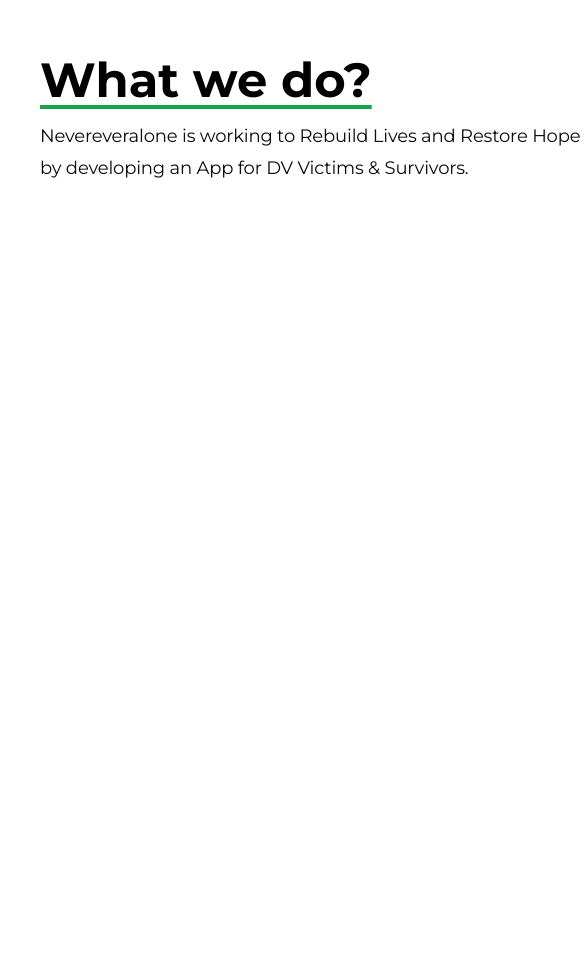
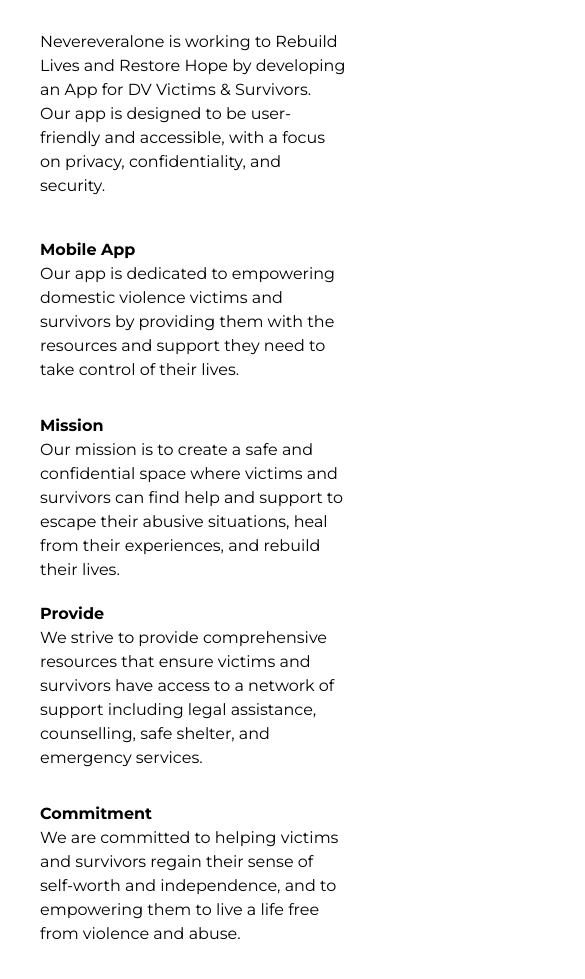
Before and after one commit to NeverEverAloneDevs/NeverEverAlone, a React (Vite) app: page /about in a window 390 px wide. Shown: the part 1360-2339 px from the top of the page, 585 px wide, since content can reach past the window. Built offline with nearby package versions, Linux system fonts and the light colour scheme.

Commit message:
add responsive to About.jsx

```diff
--- a/src/components/About.jsx
+++ b/src/components/About.jsx
@@ -14,7 +14,7 @@
 								<img className="" src={img39} />
 							</div>
 						</div>
-						<div className="content w-fit flex flex-col pt-10 pl-10 gap-5">
+						<div className="content w-full flex flex-col pt-10 pl-10 gap-5">
 							<h4  className="text-5xl font-bold underline underline-offset-8  decoration-green-600">
 							Who We Are
 							</h4>
@@ -24,34 +24,43 @@
 							<p className="mt-5 text-lg">
 							We are a diverse team of volunteers, advocates, professionals, and survivors who share a common goal of creating a world free from domestic violence. Through our collective expertise, empathy, and commitment, we strive to make a positive impact on the lives of those affected by domestic violence, offering them the support, resources, and empowerment they need to rebuild their lives and thrive.
 							</p>
-							<div className='mt-5'>
+							<div className='mt-5 flex items-center'>
 								<a className="who-we-are-button" href="www.google.com">Learn More </a>
 								<svg xmlns="http://www.w3.org/2000/svg" width="20" height="20" viewBox="0 0 20 20" fill="none">
 								<path d="M7.5 15L12.5 10L7.5 5" stroke="#147952" stroke-width="2" stroke-linecap="round" stroke-linejoin="round"/></svg>
 							</div>
 
 						</div>
-						<div className="who-we-are-button-box">
-
-						</div>
-
 					</div>
 
 
 			</div>
 
 			{/* what is NeverEverAlone doing/ what we do */}
-			<div className="font-montserrat p-10 flex gap-10">
-				<div className="what-we-do-left-box">
-					<h4 className="text-5xl font-bold underline underline-offset-8  decoration-green-600">What we do?</h4>
-					<p className="what-we-do-title-content">
+			<div className="font-montserrat p-10 flex flex-col md:flex-row gap-10">
+				<div className="flex flex-col gap-5 ">
+					<h4 className="md:text-5xl text-3xl font-bold underline underline-offset-8 decoration-green-600 w-full ">What we do?</h4>
+					<p className="mt-5">
 					Nevereveralone is working to Rebuild Lives and Restore Hope by developing an App for DV Victims & Survivors.
+					<br/>
+					Our app is designed to be user-friendly and accessible, with a focus on privacy, confidentiality, and security.
 					</p>
 				</div>
-				<div className="what-we-do-right-box">
-					<p className="what-we-do-right-content">
-					Our app is dedicated to empowering domestic violence victims and survivors by providing them with the resources and support they need to take control of their lives. Our mission is to create a safe and confidential space where victims and survivors can find help and support to escape their abusive situations, heal from their experiences, and rebuild their lives. We strive to provide comprehensive resources that ensure victims and survivors have access to a network of support including legal assistance, counselling, safe shelter, and emergency services. Our app is designed to be user-friendly and accessible, with a focus on privacy, confidentiality, and security. We are committed to helping victims and survivors regain their sense of self-worth and independence, and to empowering them to live a life free from violence and abuse.
-					</p>
+				<div className="flex flex-col md:flex-row gap-5 w-full">
+					<div className=''>
+						<h5 className='font-bold'>Mobile App</h5>
+						<p>Our app is dedicated to empowering domestic violence victims and survivors by providing them with the resources and support they need to take control of their lives. </p>
+
+						<h5 className='font-bold mt-8'>Mission</h5>
+						<p>Our mission is to create a safe and confidential space where victims and survivors can find help and support to escape their abusive situations, heal from their experiences, and rebuild their lives. </p>
+					</div>
+					<div className=''>
+						<h5 className='font-bold'>Provide</h5>
+						<p>We strive to provide comprehensive resources that ensure victims and survivors have access to a network of support including legal assistance, counselling, safe shelter, and emergency services. </p>
+
+						<h5 className='font-bold mt-8'>Commitment</h5>
+						<p>We are committed to helping victims and survivors regain their sense of self-worth and independence, and to empowering them to live a life free from violence and abuse.</p>
+					</div>
 				</div>
 			</div>
 
```
